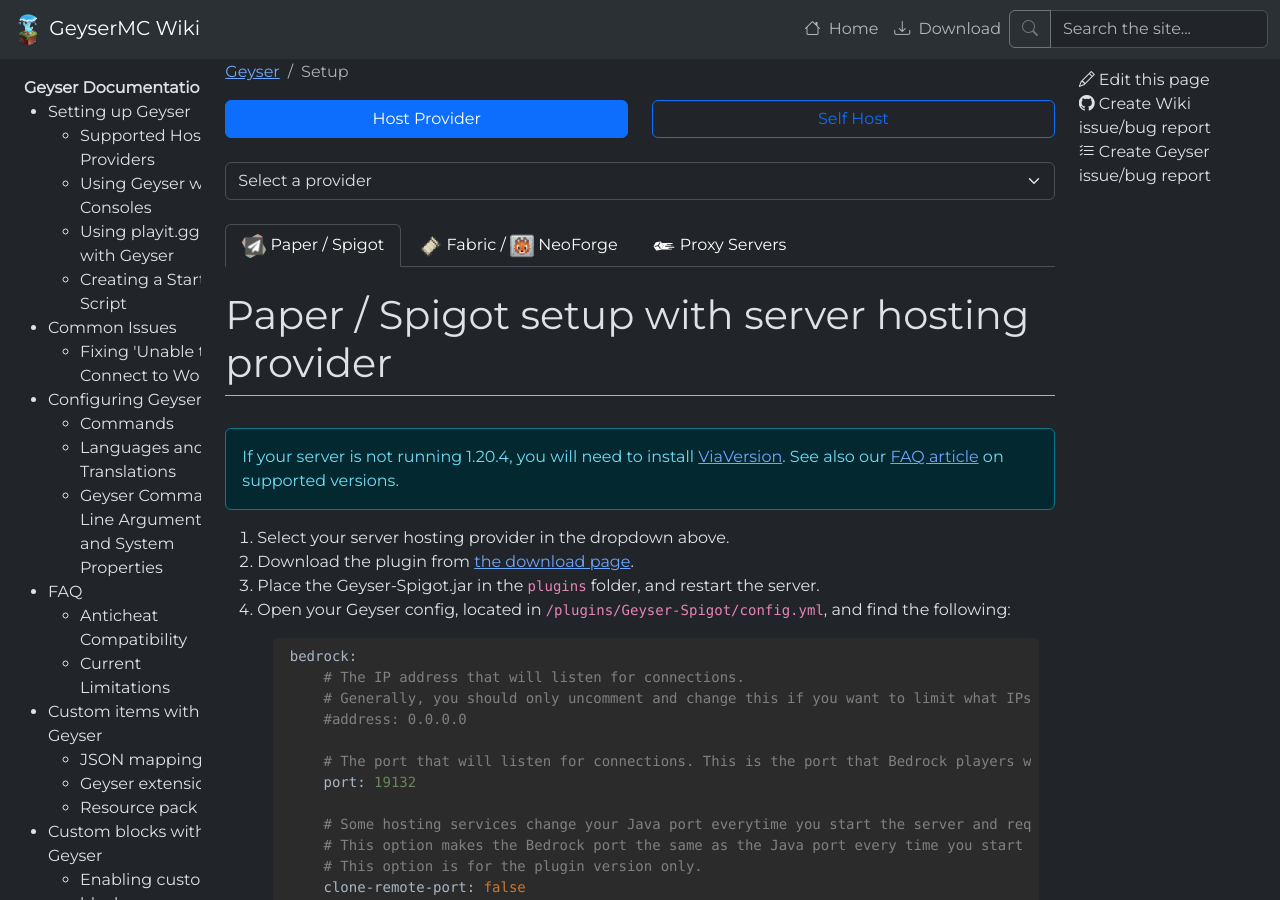
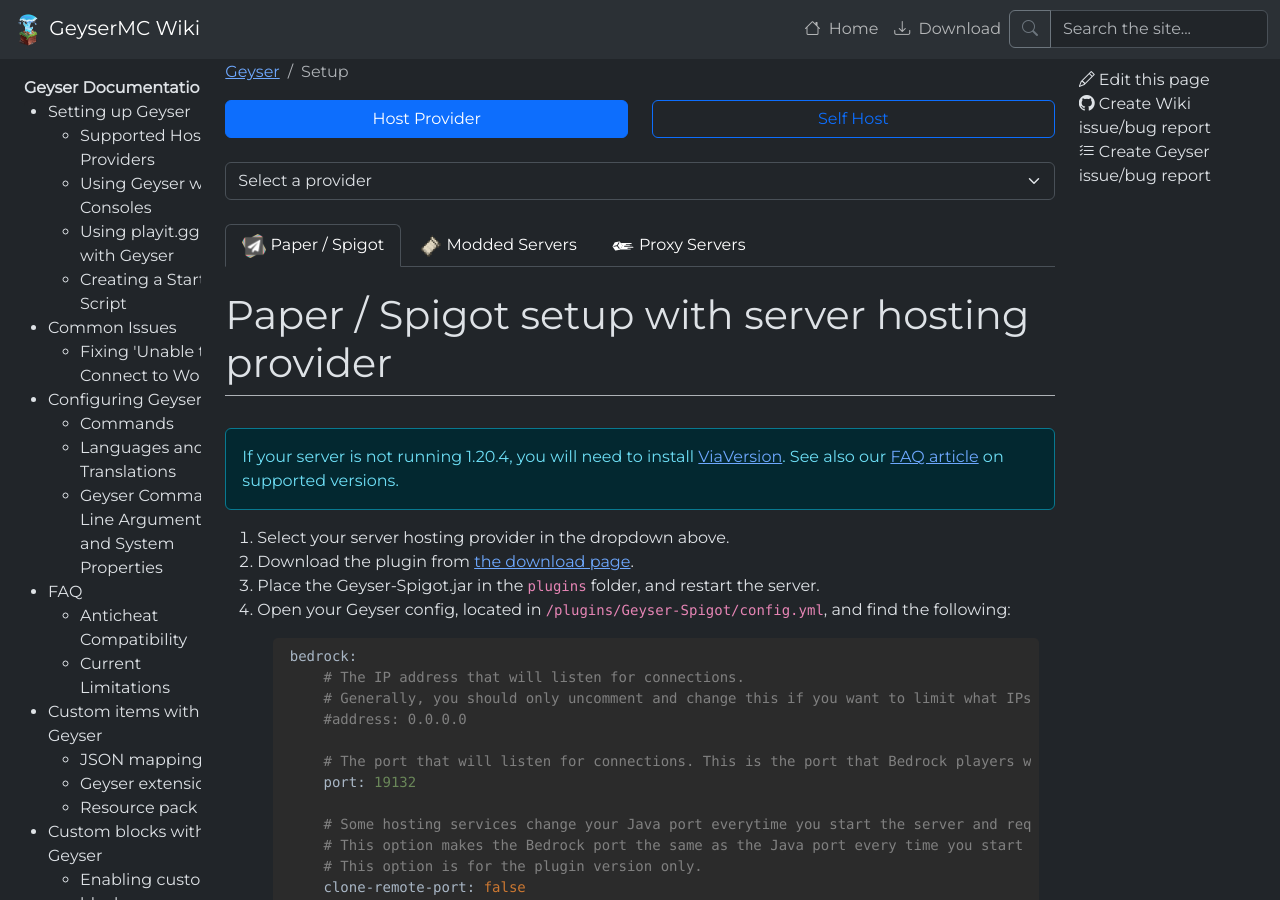
Before and after one commit to GeyserMC/GeyserWiki, a Jekyll site: the page built from _docs/geyser/setup.md, in a window 1280 px wide and 900 px high. Built offline with Jekyll 4.4.1, drawn with Linux system fonts in a browser that asks for light colours.

Commit message:
Keep only the fabric icon; call the setup section "Modded servers"

```diff
--- a/_includes/setup/instructions/geyser/provider/mod.md
+++ b/_includes/setup/instructions/geyser/provider/mod.md
@@ -1,10 +1,14 @@
 
-# Fabric / NeoForge setup with server hosting provider
+# Modded server setup with server hosting provider
 
 <div class="alert alert-warning" role="alert">
-	Geyser-Fabric and Geyser-NeoForge run <b>only</b> on a {{ site.data.versions.java }} server. <br>
+	Geyser-Fabric and Geyser-NeoForge run <b>only</b> on {{ site.data.versions.java }}. <br>
 To use Geyser with an older server version, you can use Geyser on a BungeeCord/Velocity proxy, Geyser-ViaProxy, or Geyser Standalone instead.
  </div>
+
+<div class="alert alert-info" role="alert">
+    Geyser only works with <b>server-side</b> mods. Mods that require a client-side install will not work!
+</div>
 
 1. Select your server hosting provider in the dropdown above.
 2. Download the mod from [the download page](https://geysermc.org/download#geyser).
--- a/_includes/setup/instructions/geyser/selfhost/mod.md
+++ b/_includes/setup/instructions/geyser/selfhost/mod.md
@@ -1,10 +1,14 @@
 
-# Fabric / NeoForge setup - self-hosting
+# Modded server setup - self-hosting
 
 <div class="alert alert-warning" role="alert">
-	Geyser-Fabric and Geyser-NeoForge run <b>only</b> on a {{ site.data.versions.java }} server. <br>
+	Geyser-Fabric and Geyser-NeoForge run <b>only</b> on {{ site.data.versions.java }}. <br>
 To use Geyser with an older server version, you can use Geyser on a BungeeCord/Velocity proxy, Geyser-ViaProxy or Geyser-Standalone instead.
  </div>
+
+<div class="alert alert-info" role="alert">
+    Geyser only works with <b>server-side</b> mods. Mods that require a client-side install will not work!
+</div>
 
 1. Download the mod from [the download page](https://geysermc.org/download#geyser).
 2. Place the Geyser mod jar in the `mods` folder, and restart the server. **For Fabric, you will also need [FabricAPI](https://modrinth.com/mod/fabric-api).**
--- a/_includes/setup/instructions/geyser/tabs.html
+++ b/_includes/setup/instructions/geyser/tabs.html
@@ -3,7 +3,7 @@
         <a class="nav-link active" href="#" data-bs-toggle="tab" data-bs-target="#spigot-option-{{include.type}}" type="button" role="tab" aria-controls="spigot-option-{{include.type}}" aria-selected="false"><img src="{{ '/img/icons/paper.png' | relative_url }}" alt="paper icon"> Paper / Spigot</a>
     </li>
     <li class="nav-item" role="presentation">
-        <a class="nav-link" href="#" data-bs-toggle="tab" data-bs-target="#mod-option-{{include.type}}" type="button" role="tab" aria-controls="mod-option-{{include.type}}" aria-selected="false"><img src="{{ '/img/icons/fabric.png' | relative_url }}" alt="fabric icon"> Fabric / <img src="{{ '/img/icons/neoforge.png' | relative_url }}" alt="neoforge icon"> NeoForge</a>
+        <a class="nav-link" href="#" data-bs-toggle="tab" data-bs-target="#mod-option-{{include.type}}" type="button" role="tab" aria-controls="mod-option-{{include.type}}" aria-selected="false"><img src="{{ '/img/icons/fabric.png' | relative_url }}" alt="fabric icon"> Modded Servers </a>
     </li>
     <li class="nav-item" role="presentation">
         <a class="nav-link" href="#" data-bs-toggle="tab" data-bs-target="#proxy-option-{{include.type}}" type="button" role="tab" aria-controls="proxy-option-{{include.type}}" aria-selected="false"><img src="{{ '/img/icons/velocity.svg' | relative_url }}" alt="velocity icon"> Proxy Servers</a>
```
Also changed, not shown: _docs/geyser/playit-gg.md (+4 -0 lines), img/icons/neoforge.png (deleted).
